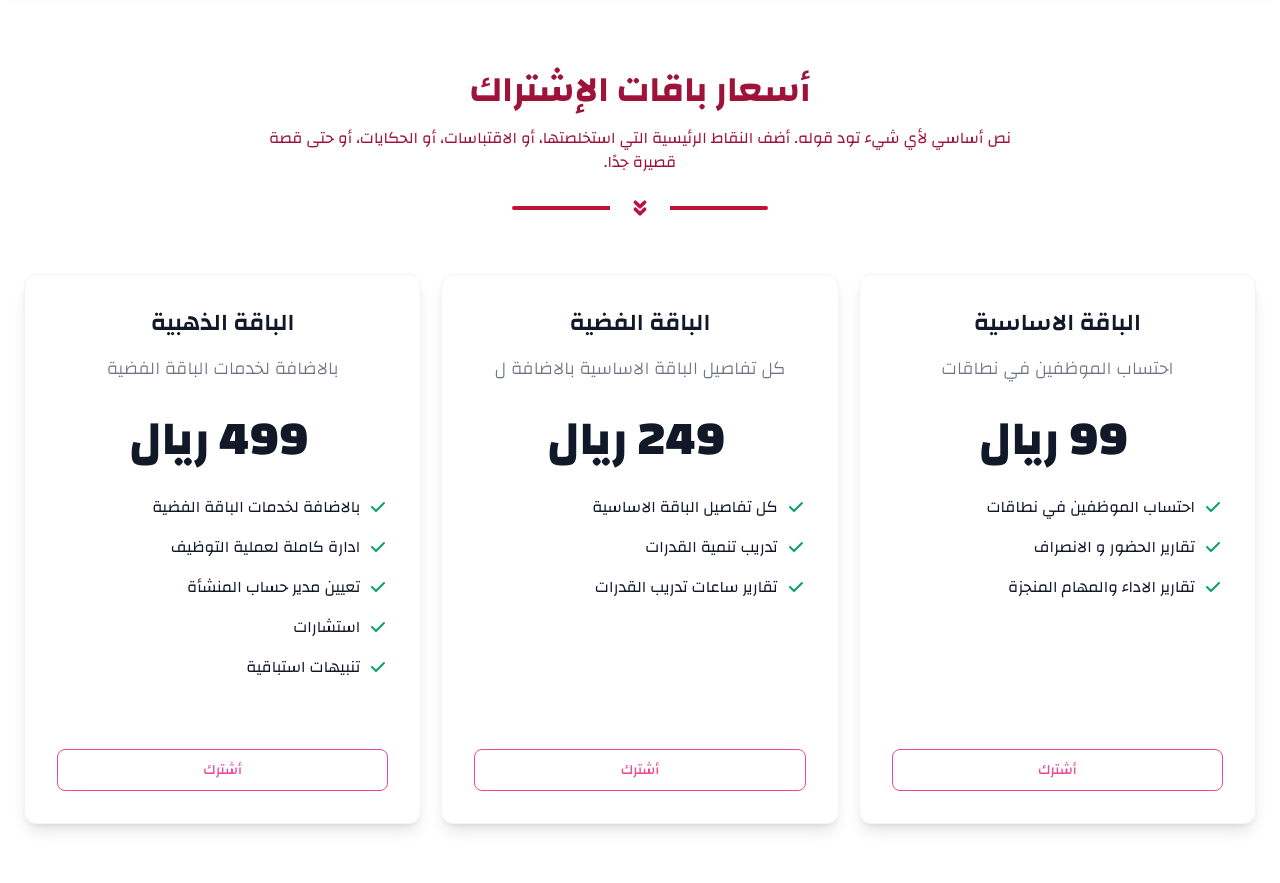
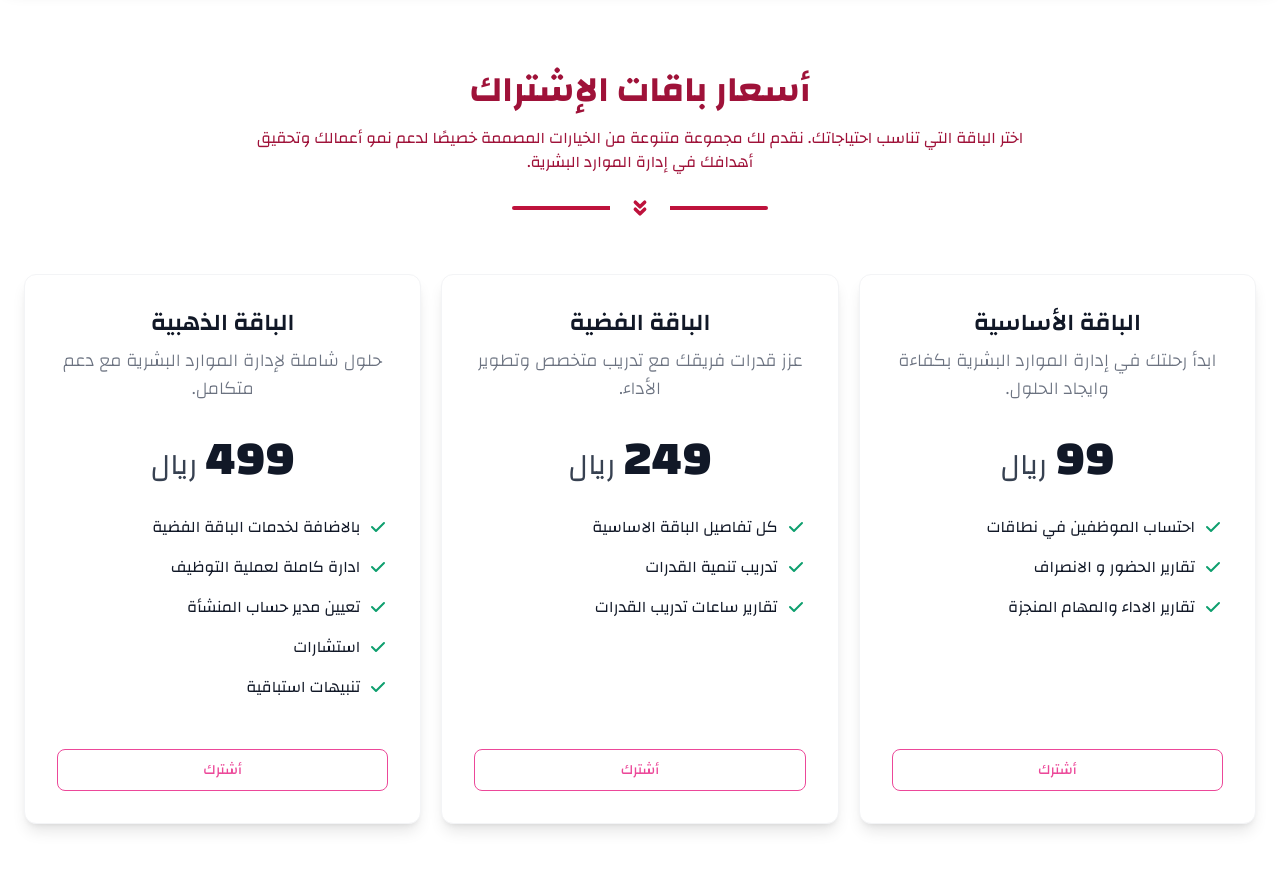
Before and after one commit to Abubakr-Alsheikh/falak-hr, a React (Vite) app: page / in a window 1280 px wide. Shown: the part 3220-4103 px from the top of the page. Built offline with nearby package versions, Linux system fonts and the light colour scheme.

Commit message:
Improving pricing section and plan card

```diff
--- a/src/components/PlanCard.tsx
+++ b/src/components/PlanCard.tsx
@@ -18,15 +18,17 @@ const PricingCard: React.FC<PricingCardProps> = ({
 }) => {
   return (
     <div className="mx-auto flex min-h-[550px] flex-col rounded-xl border border-gray-100 bg-white p-6 text-center text-gray-900 shadow-lg dark:border-gray-600 dark:bg-gray-800 dark:text-white lg:p-8">
-      <h3 className="mb-4 text-2xl font-semibold">{title}</h3>
+      <h3 className="mb-2 text-2xl font-semibold">{title}</h3>
       <p className="font-light text-gray-500 dark:text-gray-400 sm:text-lg">
         {subtitle}
       </p>
       <div className="my-8 flex items-baseline justify-center">
-        <span className="mr-2 text-5xl font-extrabold">
+        <span className="ml-2 text-5xl font-extrabold">
           {price.split("/")[0]}
         </span>
-        <span className="text-gray-500 dark:text-gray-400"></span>
+        <span className="text-3xl text-gray-700 dark:text-gray-400">
+          {price.split("/")[1]}
+        </span>
       </div>
       <ul role="list" className="mb-8 flex-1 space-y-4 text-left">
         {features.map((feature, index) => (
--- a/src/pages/home/sections/PricingSection.tsx
+++ b/src/pages/home/sections/PricingSection.tsx
@@ -7,9 +7,9 @@ import ScaleUp from "../../../components/animations/ScaleUp";
 const PricingSection: React.FC = () => {
   const plans = [
     {
-      title: "الباقة الاساسية",
-      subtitle: "احتساب الموظفين في نطاقات",
-      price: "99 ريال",
+      title: "الباقة الأساسية",
+      subtitle: "ابدأ رحلتك في إدارة الموارد البشرية بكفاءة وايجاد الحلول.",
+      price: "99/ريال",
       features: [
         "احتساب الموظفين في نطاقات",
         "تقارير الحضور و الانصراف",
@@ -19,8 +19,8 @@ const PricingSection: React.FC = () => {
     },
     {
       title: "الباقة الفضية",
-      subtitle: "كل تفاصيل الباقة الاساسية بالاضافة ل",
-      price: "249 ريال",
+      subtitle: "عزز قدرات فريقك مع تدريب متخصص وتطوير الأداء.",
+      price: "249/ريال",
       features: [
         "كل تفاصيل الباقة الاساسية",
         "تدريب تنمية القدرات",
@@ -30,8 +30,8 @@ const PricingSection: React.FC = () => {
     },
     {
       title: "الباقة الذهبية",
-      subtitle: "بالاضافة لخدمات الباقة الفضية",
-      price: "499 ريال",
+      subtitle: "حلول شاملة لإدارة الموارد البشرية مع دعم متكامل.",
+      price: "499/ريال",
       features: [
         "بالاضافة لخدمات الباقة الفضية",
         "ادارة كاملة لعملية التوظيف",
@@ -49,7 +49,7 @@ const PricingSection: React.FC = () => {
         <FadeIn direction="up">
           <HeaderSection
             title="أسعار باقات الإشتراك"
-            text="نص أساسي لأي شيء تود قوله. أضف النقاط الرئيسية التي استخلصتها، أو الاقتباسات، أو الحكايات، أو حتى قصة قصيرة جدًا."
+            text="اختر الباقة التي تناسب احتياجاتك. نقدم لك مجموعة متنوعة من الخيارات المصممة خصيصًا لدعم نمو أعمالك وتحقيق أهدافك في إدارة الموارد البشرية."
           />
         </FadeIn>
         <div className="space-y-8 sm:gap-6 lg:grid lg:grid-cols-3 lg:space-y-0 xl:gap-5">
```
